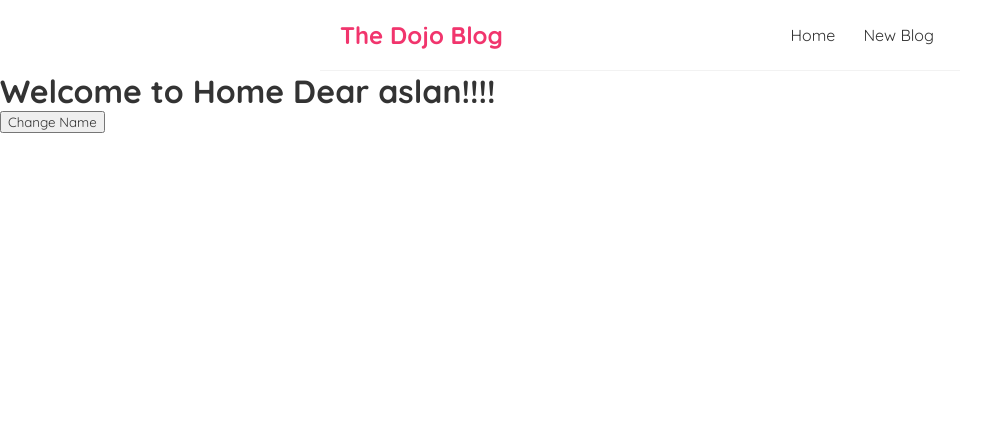
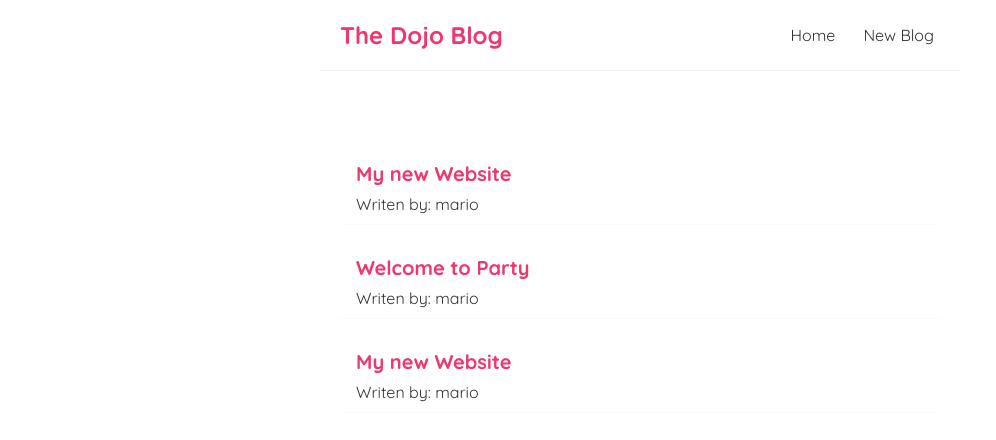
Before and after one commit to AslanZ-5/react-dojo-blog, a React (Create React App) app in the folder dojo-blog/: page / in a window 1280 px wide. Shown: the top 440 px of the page, without its empty margins (0-996 px from the left). Built offline with nearby package versions, Linux system fonts and the light colour scheme.

Commit message:
outputting lists

```diff
--- a/dojo-blog/src/App.js
+++ b/dojo-blog/src/App.js
@@ -4,7 +4,7 @@
   return (
     <div className="App">
       <Navbar />
-      <div className="component">
+      <div className="content">
         <Home />
       </div>
     </div>
--- a/dojo-blog/src/Home.js
+++ b/dojo-blog/src/Home.js
@@ -1,18 +1,22 @@
 import { useState } from 'react';
 
 const Home = () => {
-    const [name,setName] = useState('aslan')
-    const changeName = () => {
-        if (name === 'aslan'){
-            setName('isa')
-        }else{
-            setName('aslan')
-        }
-    }
+    const [blogs,setBlogs] = useState([
+        {title:'My new Website', body:'some randome text',author:'mario',id:1},
+        {title:'Welcome to Party', body:'some randome text',author:'mario',id:1},
+        {title:'My new Website', body:'some randome text',author:'mario',id:1}
+    ])
+
     return (
         <div className="home">
-            <h1>Welcome to Home Dear {name}!!!!</h1>
-            <button onClick={changeName}>Change Name</button>
+            {blogs.map(blog => {
+                return (
+                    <div className="blog-preview" key={blog.id}>
+                        <h2>{blog.title}</h2>
+                        <p>Writen by: {blog.author} </p>
+                    </div>
+                )
+            })}
         </div>
      );
 }
--- a/dojo-blog/src/index.css
+++ b/dojo-blog/src/index.css
@@ -31,3 +31,17 @@
   margin: 40px auto;
   padding: 20px;
 }
+
+.blog-preview {
+  padding: 10px 16px;
+  margin: 20px 0;
+  border-bottom: 1px solid #fafafa;
+}
+.blog-preview:hover {
+  box-shadow: 1px 3px 5px rgba(0,0,0,0.1);
+}
+.blog-preview h2 {
+  font-size: 20px;
+  color: #f1356d;
+  margin-bottom: 8px;
+}
```
